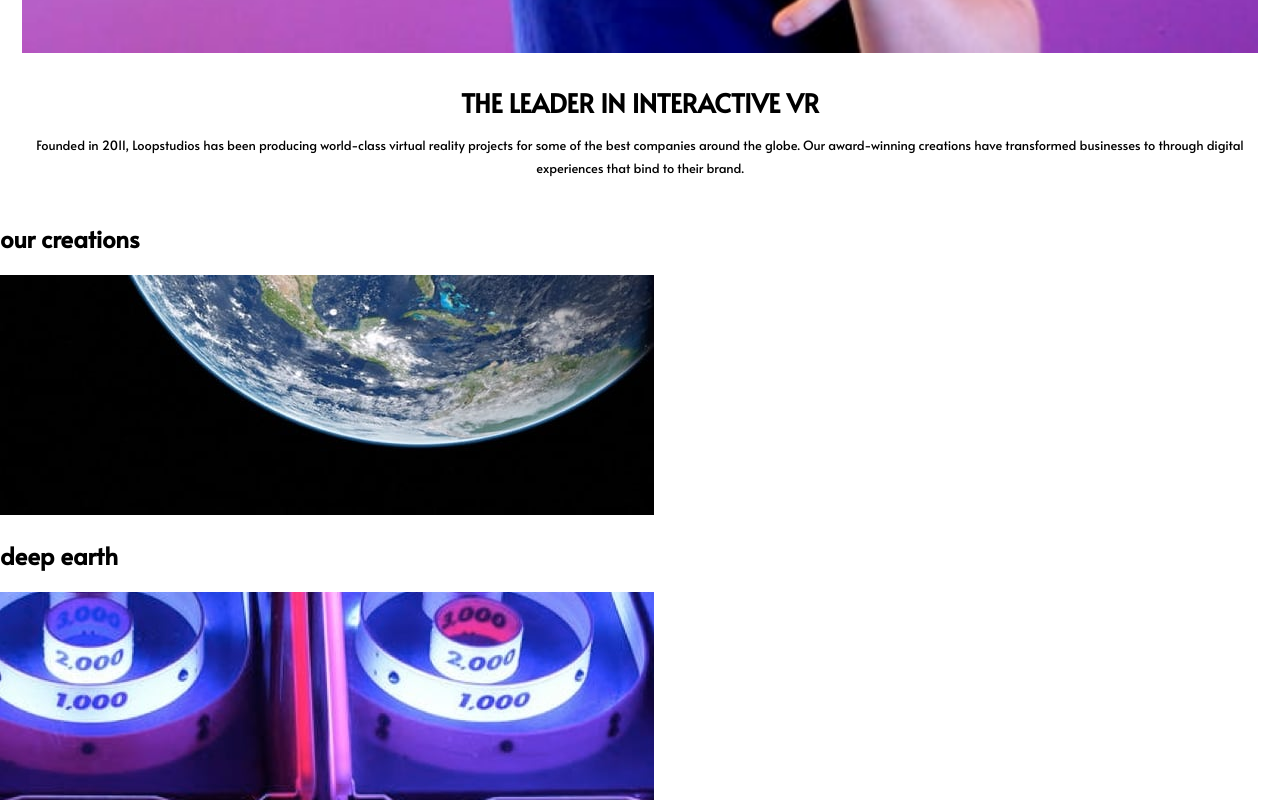
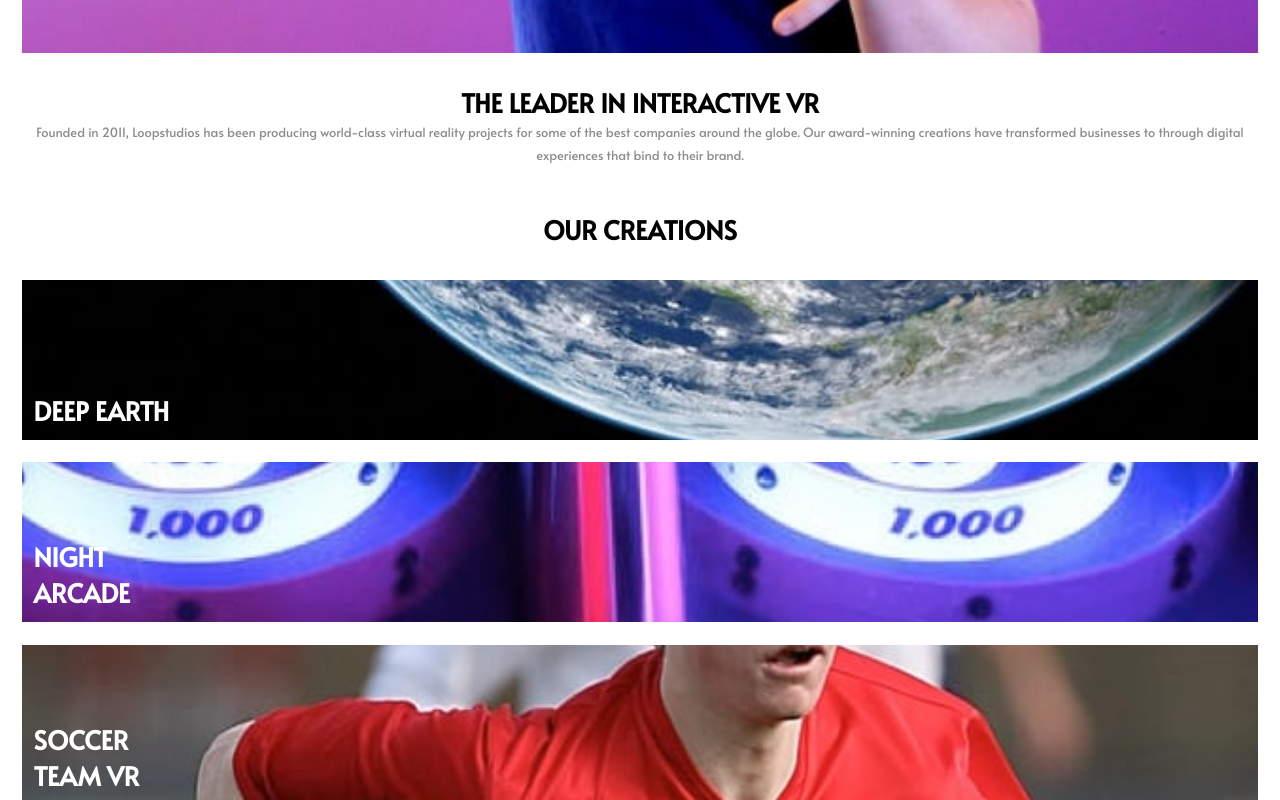
Before and after one commit to eniiku/loopstudios, a React (Vite) app: page / in a window 1280 px wide. Shown: the part 1660-2460 px from the top of the page. Built offline with nearby package versions, Linux system fonts and the light colour scheme.

Commit message:
style(Creations): style creatios page for mobile layout

```diff
--- a/src/App.scss
+++ b/src/App.scss
@@ -23,9 +23,16 @@ body {
   font-size: 1.6rem;
   text-transform: uppercase;
   line-height: 1.4;
+  margin: 0;
+
+  &-white {
+    color: var(--white-clr);
+  }
 }
 
 .paragraph-text {
+  margin: 0;
+  line-height: 1.8;
   font-size: 0.8rem;
-  line-height: 1.8;
+  color: var(--dark-gray-clr);
 }
--- a/src/App.tsx
+++ b/src/App.tsx
@@ -1,15 +1,14 @@
-import { Fragment } from "react";
 import { Hero, About, Creations, Footer } from "./components";
 import "./App.scss";
 
 const App = () => {
   return (
-    <Fragment>
+    <div className="app">
       <Hero />
       <About />
       <Creations />
       <Footer />
-    </Fragment>
+    </div>
   );
 };
 
--- /dev/null
+++ b/src/components/Creations/Creations.scss
@@ -0,0 +1,44 @@
+.creations {
+  display: flex;
+  flex-direction: column;
+  align-items: center;
+  justify-content: stretch;
+
+  &__grid {
+    gap: 1.4rem;
+    display: grid;
+    width: 100%;
+    margin-top: 2rem;
+
+    &-item {
+      width: 100%;
+      height: 10rem;
+      display: flex;
+      position: relative;
+      justify-content: flex-start;
+      align-items: flex-end;
+
+      &-img {
+        width: 100%;
+        height: 100%;
+        position: absolute;
+        object-fit: cover;
+        z-index: -10;
+      }
+
+      &-text {
+        width: 10ch;
+        padding: 0.7rem;
+      }
+    }
+  }
+
+  &__btn {
+    margin: 2rem 0;
+    font-size: 1rem;
+    padding: 0.5rem 1.8rem;
+    background: transparent;
+    text-transform: uppercase;
+    border: 1px solid var(--black-clr);
+  }
+}
--- a/src/components/Creations/Creations.tsx
+++ b/src/components/Creations/Creations.tsx
@@ -1,3 +1,5 @@
+import "./Creations.scss";
+
 const creations = [
   {
     text: "deep earth",
@@ -35,20 +37,23 @@ const creations = [
 
 const Creations = () => {
   return (
-    <section>
-      <h1>our creations</h1>
-      <div>
+    <section className="creations app--container">
+      <h1 className="creations__head-text heading-text">our creations</h1>
+      <div className="creations__grid">
         {creations.map((creation) => (
-          <div key={creation.text}>
+          <div key={creation.text} className="creations__grid-item">
             <img
               src={creation.image}
               alt={`placeholder image for ${creation.text}`}
+              className="creations__grid-item-img"
             />
-            <h1>{creation.text}</h1>
+            <h1 className="creations__grid-item-text heading-text heading-text-white">
+              {creation.text}
+            </h1>
           </div>
         ))}
       </div>
-      <button>see all</button>
+      <button className="creations__btn">see all</button>
     </section>
   );
 };
```
